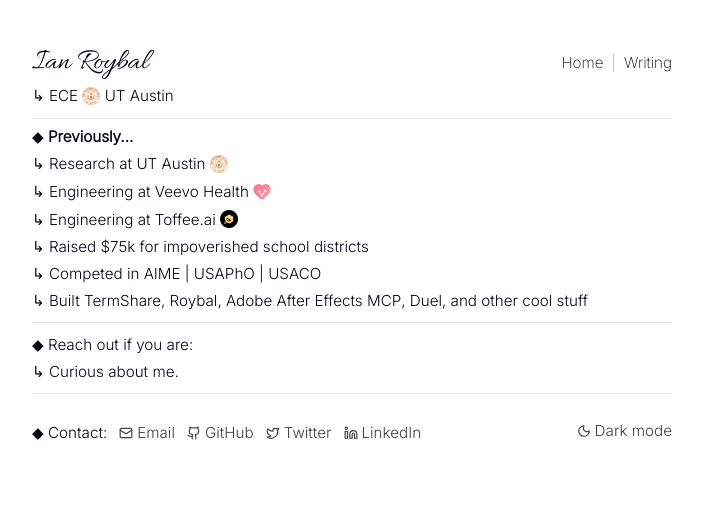
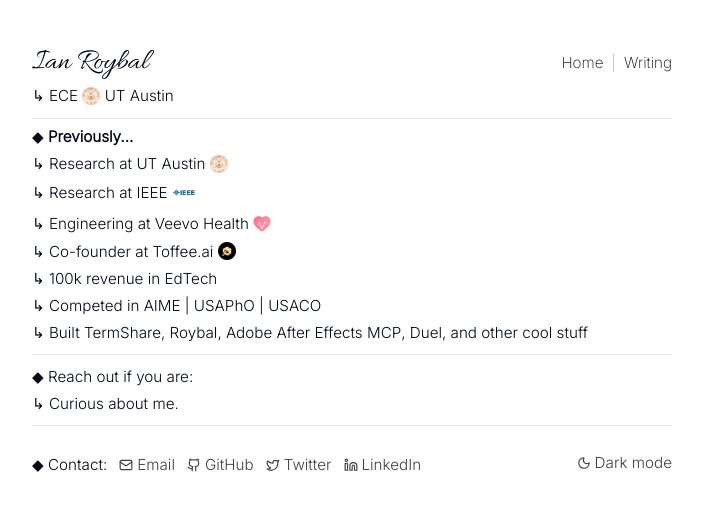
Before and after one commit to ir272/ianroybal-portfolio, a Next.js app: page / in a window 1280 px wide. Shown: the top 510 px of the page, without its empty margins (288-991 px from the left). Built offline with nearby package versions, Linux system fonts and the light colour scheme.

Commit message:
Update homepage copy and IEEE logo

```diff
--- a/app/page.tsx
+++ b/app/page.tsx
@@ -50,9 +50,10 @@
         <div className="text-sm sm:text-[0.95rem] leading-tight space-y-2">
           <div>◆ <span className="font-bold">Previously...</span></div>
           <div>↳ Research at <a href="https://afarahi.github.io/" target="_blank" rel="noreferrer" className="hover-underline-nudge">UT Austin</a> <Logo src="/ut.png" alt="UT Austin" /></div>
+          <div>↳ Research at <a href="https://www.ieee.org/" target="_blank" rel="noreferrer" className="hover-underline-nudge">IEEE</a> <Logo src="/ieee.png?v=2" alt="IEEE" className="h-[24px] w-[24px]" /></div>
           <div>↳ Engineering at <a href="https://www.veevohealth.com/" target="_blank" rel="noreferrer" className="hover-underline-nudge">Veevo Health</a> <Logo src="/veevohealth.svg" alt="Veevo Health" /></div>
-          <div>↳ Engineering at <a href="https://toffee.ai/" target="_blank" rel="noreferrer" className="hover-underline-nudge">Toffee.ai</a> <Logo src="/toffee.png" alt="Toffee.ai" /></div>
-          <div>↳ Raised <a href="https://www.instagram.com/lightbulb_tut/" target="_blank" rel="noreferrer" className="hover-underline-nudge">$75k</a> for <a href="https://www.youtube.com/watch?v=R3s4H16X9VA" target="_blank" rel="noreferrer" className="hover-underline-nudge">impoverished school districts</a></div>
+          <div>↳ Co-founder at <a href="https://toffee.ai/" target="_blank" rel="noreferrer" className="hover-underline-nudge">Toffee.ai</a> <Logo src="/toffee.png" alt="Toffee.ai" /></div>
+          <div>↳ <a href="https://www.instagram.com/lightbulb_tut/" target="_blank" rel="noreferrer" className="hover-underline-nudge">100k</a> revenue in <a href="https://www.youtube.com/watch?v=R3s4H16X9VA" target="_blank" rel="noreferrer" className="hover-underline-nudge">EdTech</a></div>
           <div>↳ Competed in AIME | USAPhO | USACO</div>
           <div>↳ Built <a href="https://github.com/ir272/termshare" target="_blank" rel="noreferrer" className="hover-underline-nudge">TermShare</a>, <a href="https://github.com/ir272/Roybal" target="_blank" rel="noreferrer" className="hover-underline-nudge">Roybal</a>, <a href="https://github.com/ir272/ae-mcp" target="_blank" rel="noreferrer" className="hover-underline-nudge">Adobe After Effects MCP</a>, <a href="https://duels.live" target="_blank" rel="noreferrer" className="hover-underline-nudge">Duel</a>, and other <a href="https://github.com/ir272" target="_blank" rel="noreferrer" className="hover-underline-nudge">cool stuff</a></div>
         </div>
```
Also changed, not shown: public/ieee.png (added).
